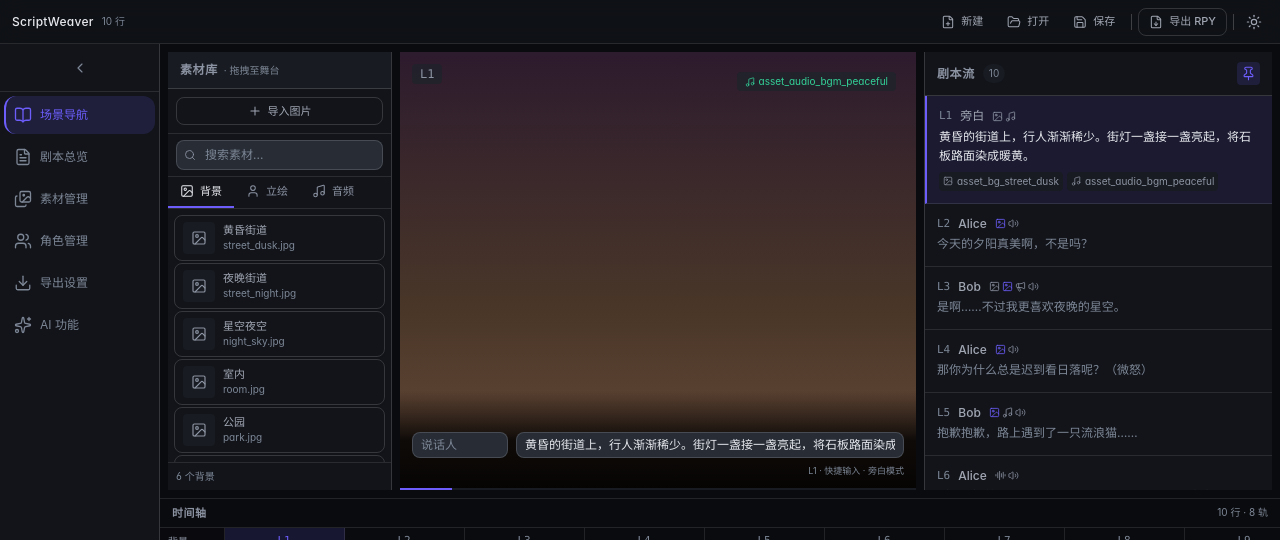
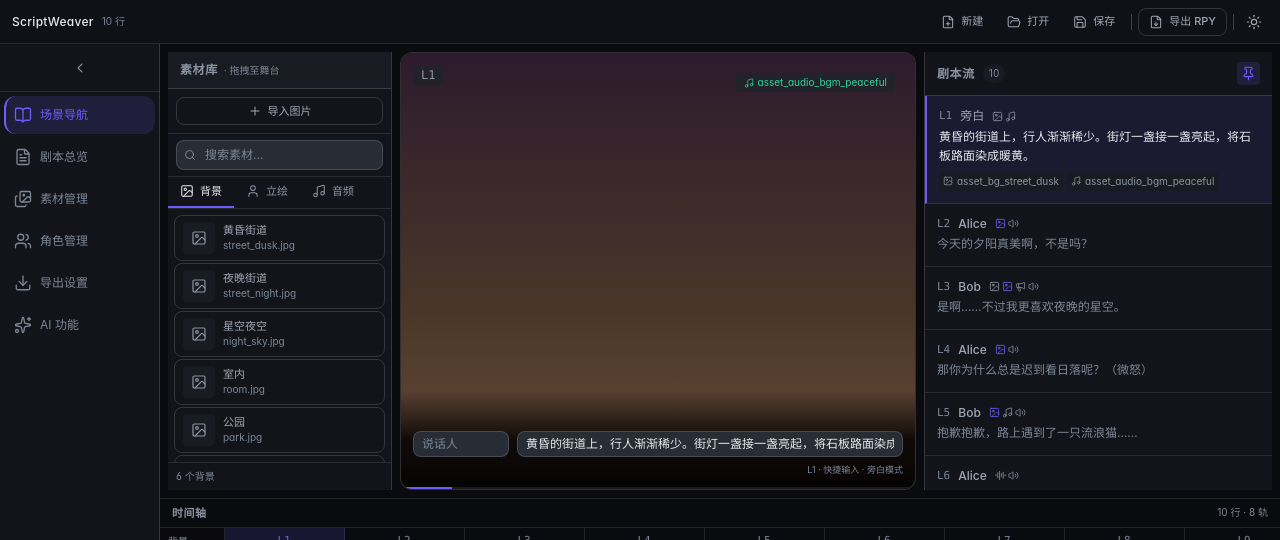
Before and after one commit to SiOuTvT/ScriptWeaver, a React (Vite) app: page / in a window 1280 px wide. Shown: the top 540 px of the page. Built offline with nearby package versions, Linux system fonts and the light colour scheme; the HTML template or start-up script is replaced by a standard one.

Commit message:
Update StagePreview.tsx

```diff
--- a/src/components/layout/StagePreview.tsx
+++ b/src/components/layout/StagePreview.tsx
@@ -381,7 +381,7 @@ export default function StagePreview() {
   return (
     <main className="relative flex flex-1 flex-col">
       <div
-        className="relative flex-1 overflow-hidden bg-canvas"
+        className="relative flex-1 overflow-hidden rounded-lg border border-edge/16 bg-canvas shadow-[inset_0_0_30px_rgba(0,0,0,0.08)]"
         key={fadeKey}
         onDragOver={handleDragOver}
         onDragLeave={handleDragLeave}
```
